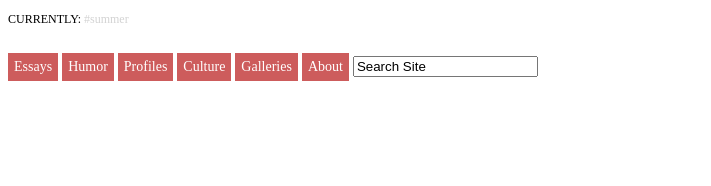
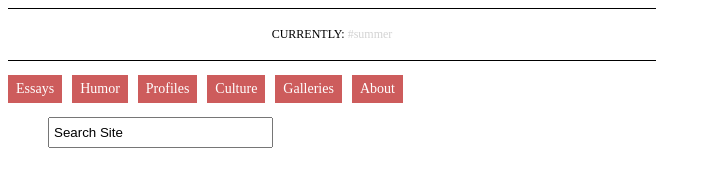
Before and after one commit to iwbolling/assignment-02, a plain HTML site: page 04-mini-nav-menu/index.html in a window 1280 px wide. Shown: the whole page, without its empty margins (0-711 px from the left). Drawn offline with Linux system fonts and the light colour scheme.

Commit message:
completed part 4

```diff
--- a/04-mini-nav-menu/css/style.css
+++ b/04-mini-nav-menu/css/style.css
@@ -1,10 +1,23 @@
-#alles{font-family: "Futura";}
-
-.statusbar p{
-  font-size: 12px;
+#alles{
+  font-family: "Futura";
+  height: 115px;
+  width: 648px;
 }
 
-.currenthashtag {
+.statusbar{
+  border-top: 1px solid black;
+  border-bottom: 1px solid black;
+  font-size: 12px;
+  margin-left: auto;
+  margin-right: auto;
+  padding-bottom: 6px;
+  padding-top: 6px;
+  text-align: center;
+  vertical-align: middle;
+  width: 648px;
+}
+
+.currenthashtag{
   color: lightgray;
 }
 
@@ -13,9 +26,13 @@
   color: white;
   display: inline-block;
   font-size: 14px;
-  padding: 6px;
+  margin-right: 6px;
+  padding: 6px 8px 6px 8px;
 }
 
 .searchbar{
   display: inline-block;
+  margin-left: 40px;
+  padding: 6px 40px 6px 4px;
+  text-align: left;
 }
--- a/04-mini-nav-menu/index.html
+++ b/04-mini-nav-menu/index.html
@@ -17,7 +17,7 @@
       <p>Culture</p>
       <p>Galleries</p>
       <p>About</p>
-      <input type="text"/ name="Search" value="Search Site">
+      <input type="text"/ name="Search" value="Search Site" class="searchbar">
     </div>
   </div>
 </body>
```
